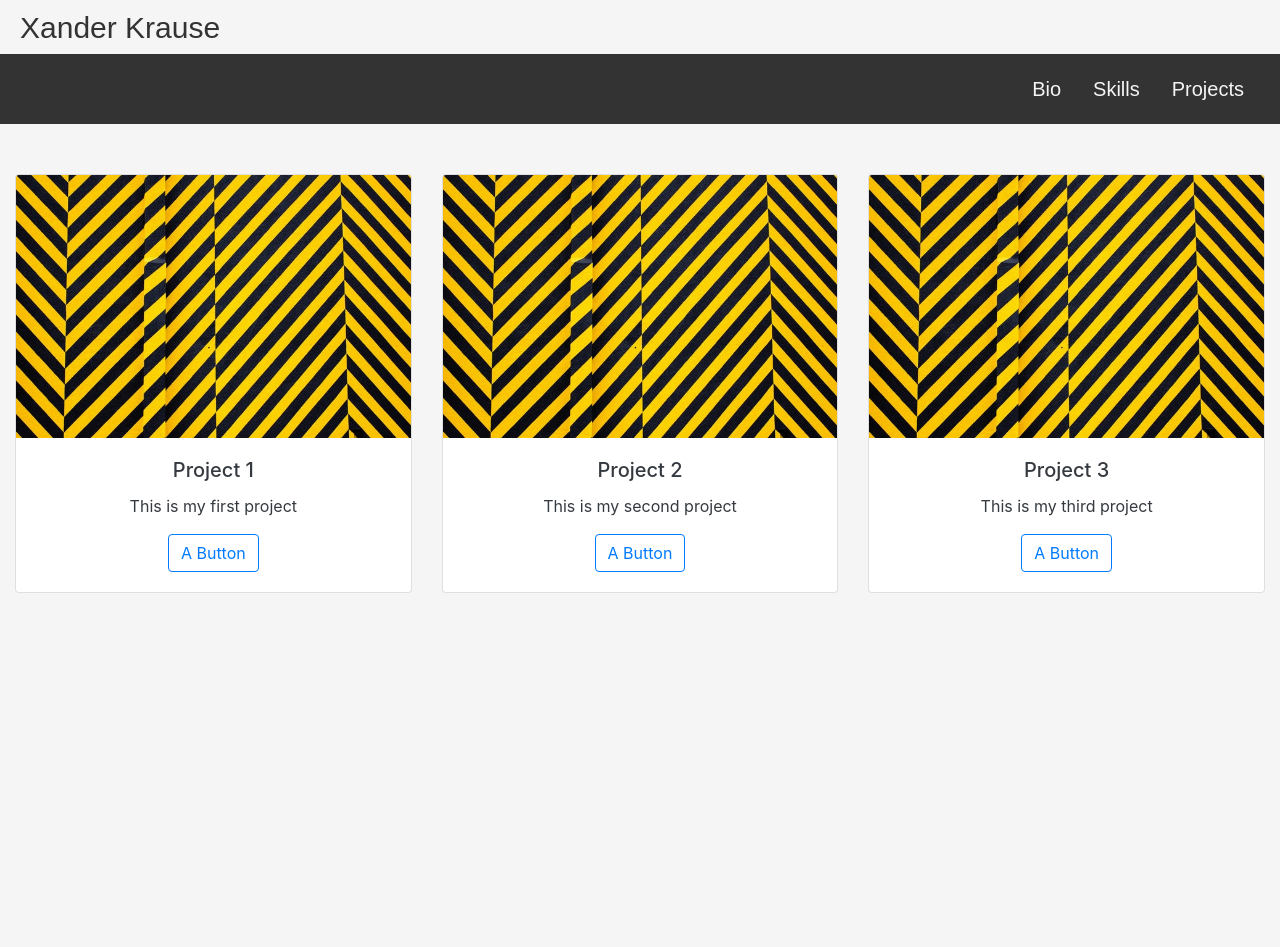
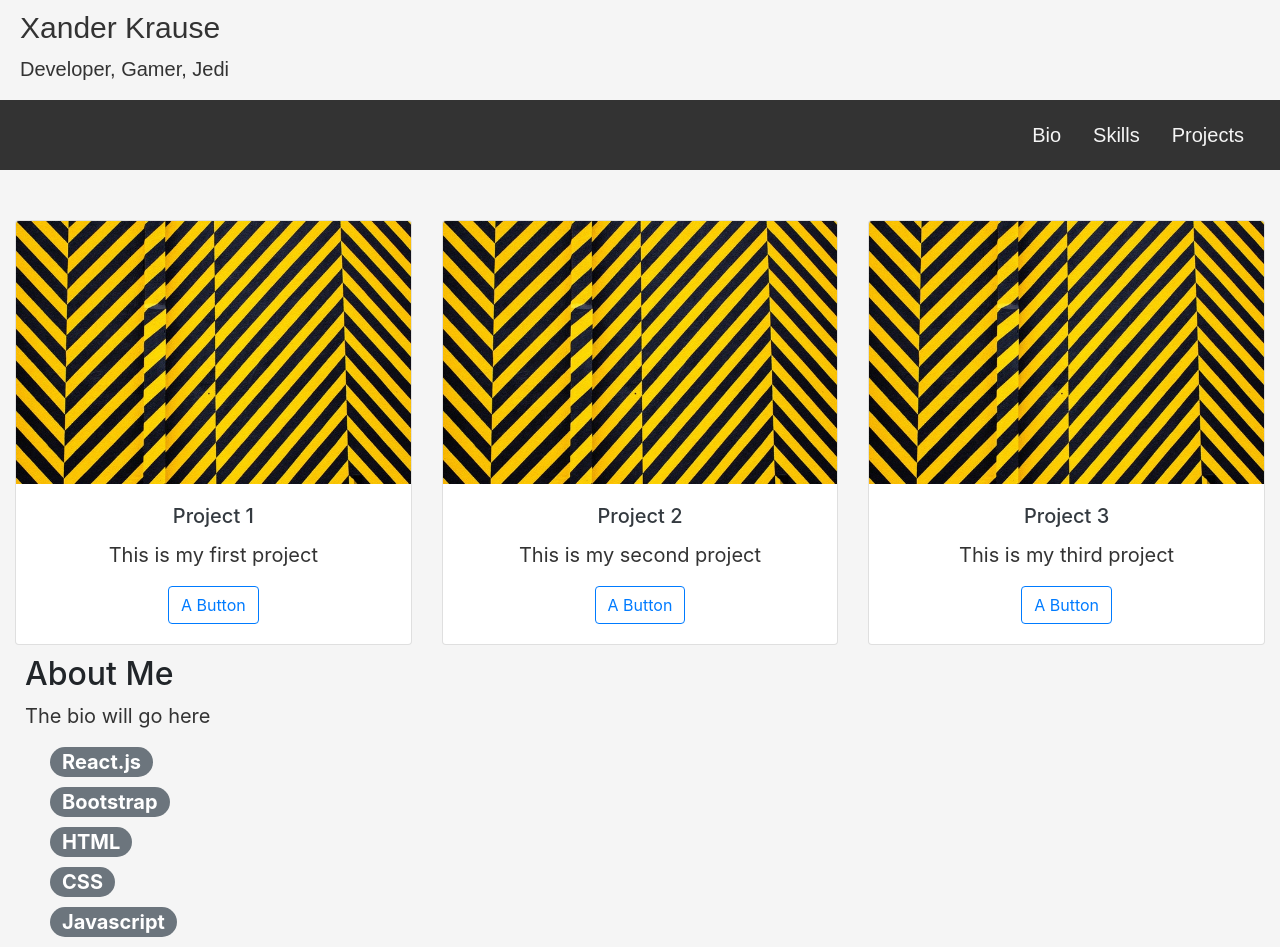
Before and after one commit to xkrause/portfolio, a React (Create React App) app: page / in a window 1280 px wide. Before the commit the page ends 800 px from the top, so only its background shows below. Built offline with nearby package versions, Linux system fonts and the light colour scheme.

Commit message:
Adding Skills Components

```diff
--- a/src/components/App/App.js
+++ b/src/components/App/App.js
@@ -3,6 +3,8 @@
 import Header from '../Header/Header';
 import Nav from '../Nav/Nav';
 import Projects from '../Projects/Projects';
+import Bio from '../Bio/Bio';
+import Skills from '../Skills/Skills';
 
 class App extends React.Component {
     render() {
@@ -11,7 +13,8 @@
                 <Header />
                 <Nav />
                 <Projects />
-
+                <Bio />
+                <Skills />
             </div>
         );
     }
--- /dev/null
+++ b/src/components/Bio/Bio.css
@@ -0,0 +1,9 @@
+.container {
+    text-align: left;
+    margin-top: 50px;
+}
+
+p {
+    color: #333;
+    font-size: 20px;
+}
--- /dev/null
+++ b/src/components/Bio/Bio.js
@@ -0,0 +1,15 @@
+import React from 'react';
+import './Bio.css';
+
+class Bio extends React.Component {
+    render() {
+        return (
+            <div className = "container">
+                <h2>About Me</h2>
+                <p>The bio will go here</p>
+            </div>
+        );
+    }
+}
+
+export default Bio;
--- a/src/components/Header/Header.css
+++ b/src/components/Header/Header.css
@@ -1,15 +1,22 @@
 .name {
+    font-size: 30px;
+    padding-top: 10px;
+}
+
+.titles {
+    font-size: 20px;
+}
+
+.name, .titles {
     text-align: left;
-    padding-top: 10px;
     padding-left: 20px;
-    font-size: 30px;
     font-family: Arial;
     font-weight: normal;
     color: #333;
 }
 
 @media (max-width: 500px) {
-    .name {
+    .name, .titles {
         font-size: 25px;
     }
 }
--- a/src/components/Header/Header.js
+++ b/src/components/Header/Header.js
@@ -6,6 +6,7 @@
         return (
             <div>
                 <h3 className = "name">Xander Krause</h3>
+                <p className = "titles">Developer, Gamer, Jedi</p>
             </div>
         );
     }
--- /dev/null
+++ b/src/components/Skill/Skill.css
@@ -0,0 +1,3 @@
+.badge {
+    font-size: 20px;
+}
--- /dev/null
+++ b/src/components/Skill/Skill.js
@@ -0,0 +1,14 @@
+import React from 'react';
+import './Skill.css';
+
+class Skill extends React.Component {
+    render() {
+        return (
+            <div className = "container">
+                <span className = "badge badge-pill badge-secondary">{this.props.skill}</span>
+            </div>
+        );
+    }
+}
+
+export default Skill;
--- /dev/null
+++ b/src/components/Skills/Skills.css
@@ -0,0 +1,3 @@
+.container {
+    margin: 10px;
+}
--- /dev/null
+++ b/src/components/Skills/Skills.js
@@ -0,0 +1,30 @@
+import React from 'react';
+import Skill from '../Skill/Skill';
+import './Skills.css';
+
+class Skills extends React.Component {
+    constructor(props) {
+        super(props);
+
+        this.state = {
+            skill_1: "React.js",
+            skill_2: "Bootstrap",
+            skill_3: "HTML",
+            skill_4: "CSS",
+            skill_5: "Javascript"
+        }
+    }
+    render() {
+        return (
+            <div className = "container">
+                <Skill skill = {this.state.skill_1} />
+                <Skill skill = {this.state.skill_2} />
+                <Skill skill = {this.state.skill_3} />
+                <Skill skill = {this.state.skill_4} />
+                <Skill skill = {this.state.skill_5} />
+            </div>
+        );
+    }
+}
+
+export default Skills;
```
Also changed, not shown: src/img/serenity.jpg (added).
